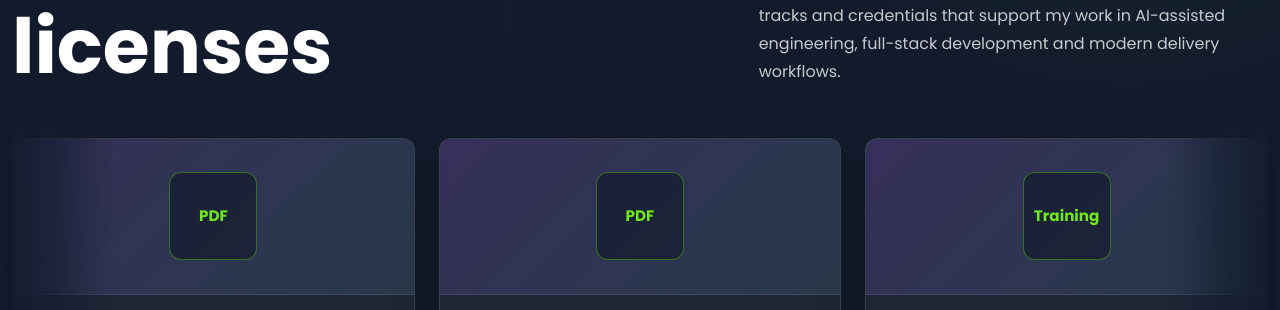
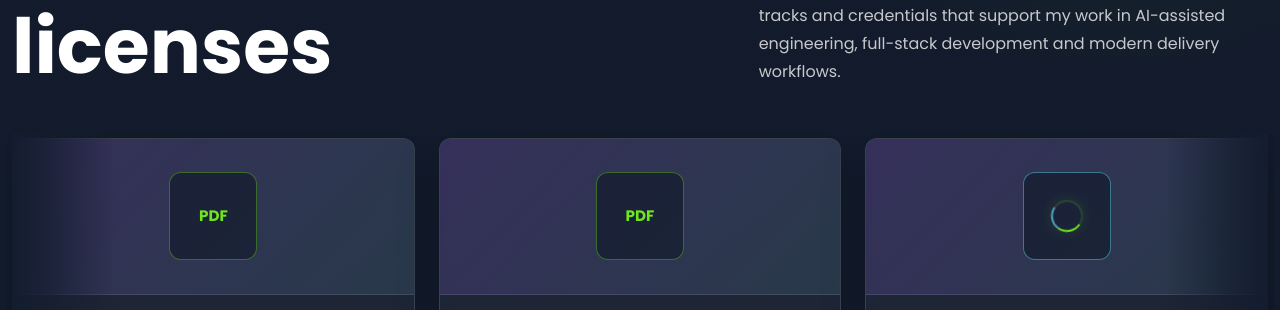
Before and after one commit to Gerth123/Portfolio, an Angular app: page /#/ in a window 1280 px wide. Shown: the part 3459-3769 px from the top of the page. Built offline with nearby package versions, Linux system fonts and the light colour scheme.

Commit message:
Add loading indicator for in-progress credential badges

```diff
--- a/src/app/credentials/credentials.component.html
+++ b/src/app/credentials/credentials.component.html
@@ -53,7 +53,12 @@
 
               <ng-template #credentialPlaceholder>
                 <div class="credential-preview credential-preview--placeholder">
-                  <span>{{ credential.fileType || credential.type[getCurrentLanguage()] }}</span>
+                  <span [ngClass]="{ 'is-loading': isCredentialInProgress(credential) }">
+                    <i *ngIf="isCredentialInProgress(credential)" aria-hidden="true"></i>
+                    <strong *ngIf="!isCredentialInProgress(credential)">
+                      {{ credential.fileType || credential.type[getCurrentLanguage()] }}
+                    </strong>
+                  </span>
                 </div>
               </ng-template>
 
--- a/src/app/credentials/credentials.component.scss
+++ b/src/app/credentials/credentials.component.scss
@@ -205,7 +205,8 @@
 }
 
 .credential-preview--placeholder span {
-  display: grid;
+  position: relative;
+  display: inline-grid;
   width: 5.5rem;
   aspect-ratio: 1;
   place-items: center;
@@ -221,6 +222,40 @@
   line-height: 1.1;
   overflow-wrap: anywhere;
   text-align: center;
+
+  &.is-loading {
+    border-color: rgba(98, 223, 245, 0.46);
+  }
+
+  i {
+    display: block;
+    width: 2rem;
+    aspect-ratio: 1;
+    border: 2px solid rgba(112, 230, 28, 0.18);
+    border-top-color: var(--portfolio-green);
+    border-right-color: rgba(98, 223, 245, 0.68);
+    border-radius: 50%;
+    box-shadow: 0 0 0.75rem rgba(112, 230, 28, 0.12);
+    animation: credential-loader-spin 2.8s linear infinite;
+  }
+
+  strong {
+    display: block;
+    max-width: 100%;
+    font: inherit;
+  }
+}
+
+@keyframes credential-loader-spin {
+  to {
+    transform: rotate(1turn);
+  }
+}
+
+@media (prefers-reduced-motion: reduce) {
+  .credential-preview--placeholder span i {
+    animation: none;
+  }
 }
 
 .credential-type,
--- a/src/app/credentials/credentials.component.ts
+++ b/src/app/credentials/credentials.component.ts
@@ -301,6 +301,10 @@ export class CredentialsComponent implements AfterViewInit, OnDestroy {
     return this.visibleCredentialIndexes.includes(index);
   }
 
+  isCredentialInProgress(credential: Credential): boolean {
+    return credential.period.en === 'In progress';
+  }
+
   updateActiveCredential(): void {
     const track = this.credentialsTrack?.nativeElement;
 
```
